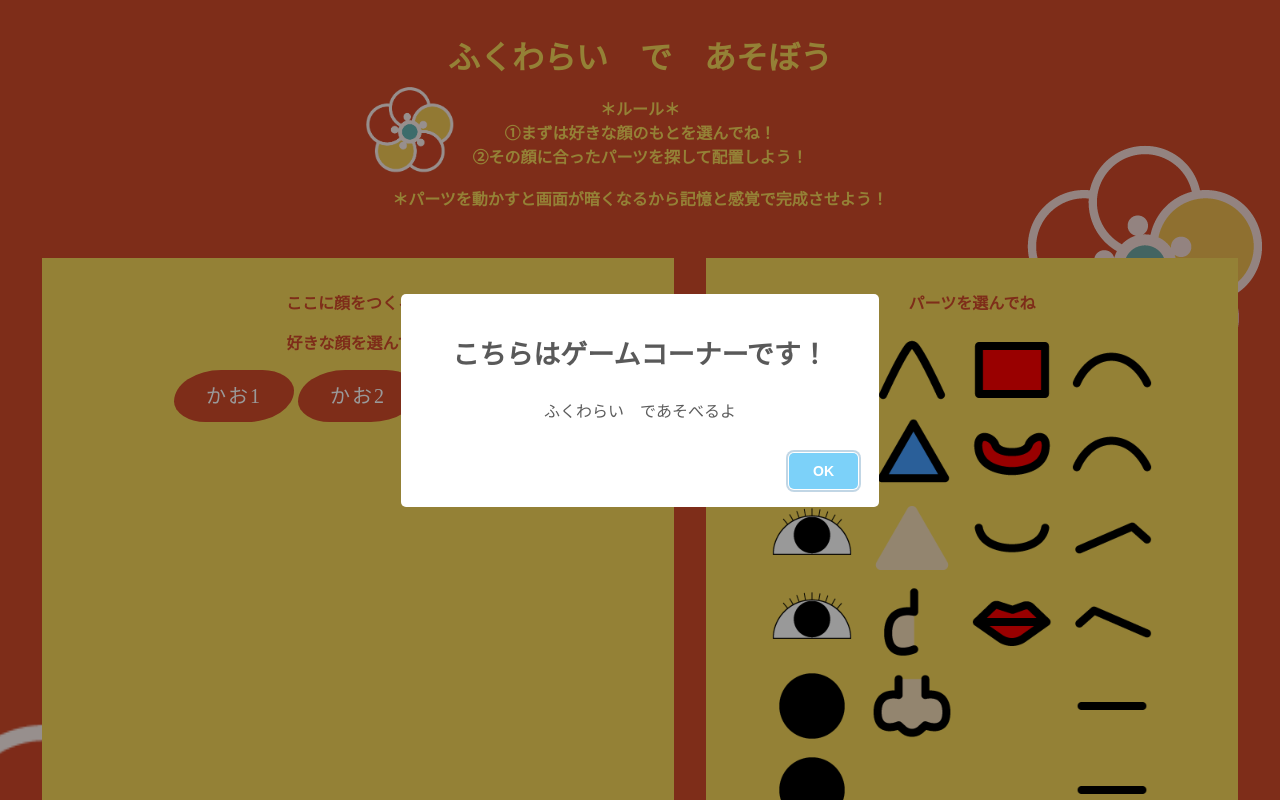
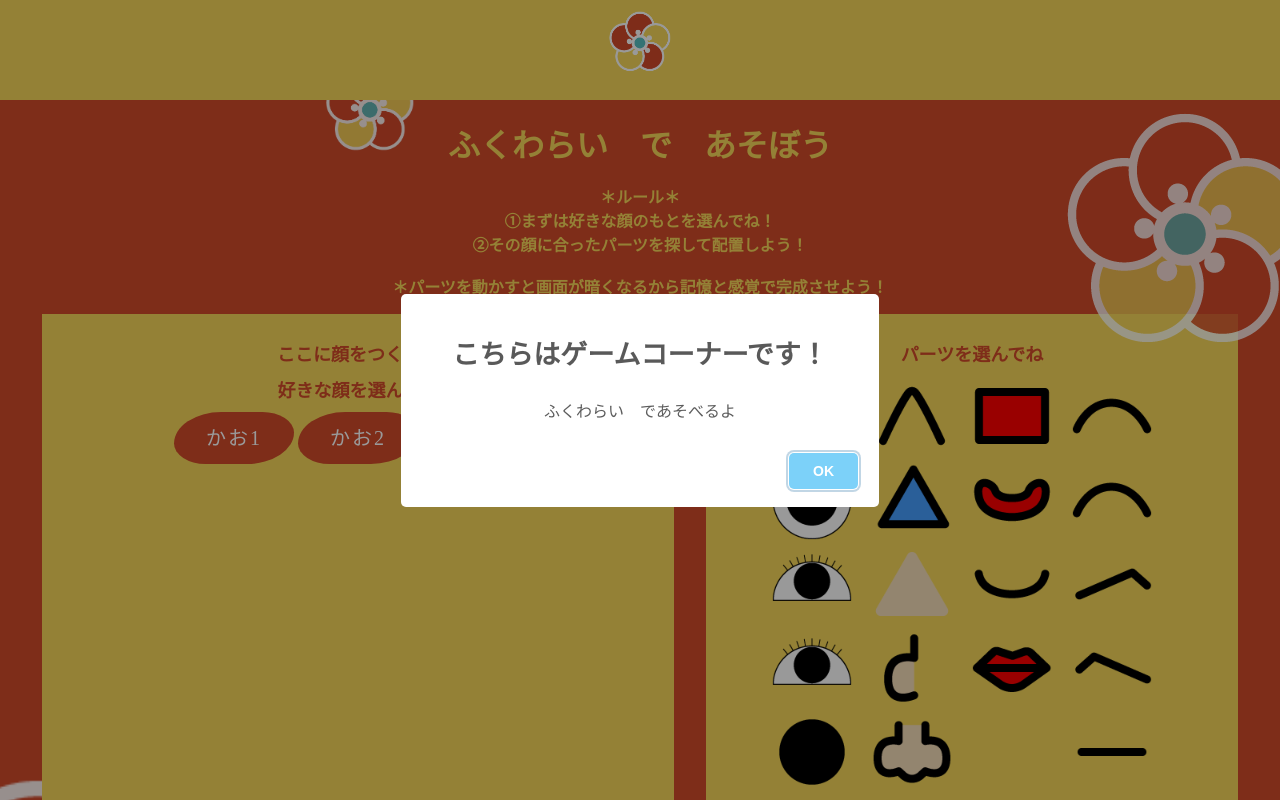
Before and after one commit to zer0Cyber/team_dev, a PHP site: page / in a window 1280 px wide. Run offline with PHP 8.4, Linux system fonts and the light colour scheme.

Commit message:
header機能の実装

```diff
--- a/fukuwarai/index.html
+++ b/fukuwarai/index.html
@@ -3,7 +3,7 @@
 <head>
     <meta charset="UTF-8">
     <meta name="fukuwarai" content="ふくわらい">
-    <title>ふくわらい｜神様に会おう</title>
+    <title>ふくわらい | 神様に会おう</title>
     <link rel="shortcut icon" href="image/logo.png">
     <link rel="stylesheet" href="style.css">
     <script type="text/javascript" src="https://code.jquery.com/jquery-3.4.1.min.js"></script>
@@ -13,13 +13,18 @@
 </head>
 <body>
     <header>
+        <div class="header-inner">
+            <a href="../home/index.html"><img class="logo-img" src="image/logo.png" /></a>
+        </div>
+    </header>
+    <div class="nav">
         <div class="logol"><img src="image/logo.png" width="100px"></div>
         <div class="titletxt">ふくわらい　で　あそぼう</div>
         <div class="logor"><img src="image/logo.png"></div>
         <div class=rule>
             <br>＊ルール＊<br>①まずは好きな顔のもとを選んでね！<br>②その顔に合ったパーツを探して配置しよう！<br><br>＊パーツを動かすと画面が暗くなるから記憶と感覚で完成させよう！
         </div>
-    </header>
+    </div>
     <script>
         swal({
             title: 'こちらはゲームコーナーです！',
--- a/fukuwarai/style.css
+++ b/fukuwarai/style.css
@@ -11,20 +11,48 @@ body {
 
 header {
     position: relative;
-    margin: 2em;
-    font-weight: bold;
+    background-color: #f6d759;
+    box-sizing: border-box;
+    height: 100px;
+    width: 100%;
+    z-index: 2;
+}
+
+.header-inner {
+    display: flex;
+    align-items: center;
+    justify-content: center;
+    height: 60px;
+    padding: 0 2em;
+}
+
+.logo-img {
+    padding-top: 30px;
+    width: 70px;
+}
+
+* {
+    margin: 0px;
+    padding: 0px;
 }
 
 .titletxt {
     font-size: 2em;
     font-weight: bold;
+    padding-top: 20px;
 }
+
+.nav {
+    font-weight: bold;
+}
+
 
 .logol {
     position: absolute;
-    top: 50px;
+    top: 60px;
     left: 20em;
     opacity: 0.9;
+    z-index: 1;
 }
 
 .logor {
@@ -32,6 +60,12 @@ header {
     right: -40px;
     top: 100px;
     opacity: 0.8;
+    z-index: 1;
+}
+
+p {
+    margin: 10px;
+    font-size: large;
 }
 
 .zone {
```
